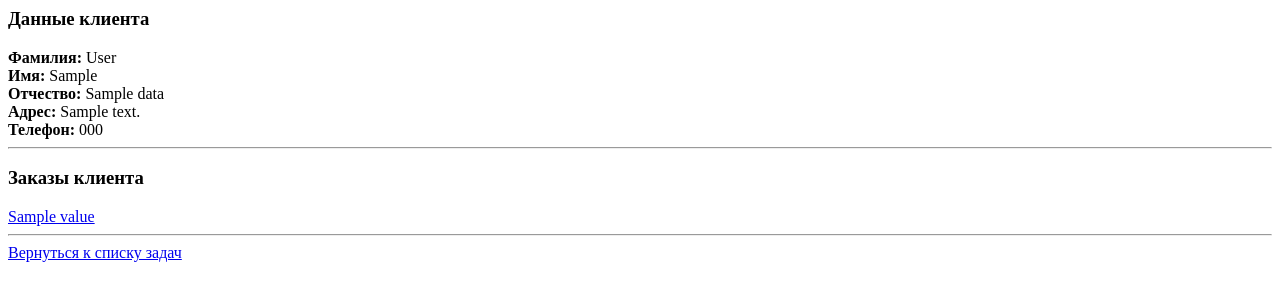
After one commit to vipaction/albero, a PHP site: template code/views/task_info_view.php in a window 1280 px wide. The commit adds this page. Shown: the top 301 px of the page. Run offline with PHP 8.4, Linux system fonts and the light colour scheme; the template is opened without the code that fills it: most values are stand-ins (such as "Sample title", 1, 10 or a date in 2020).

Commit message:
Create taskinfo page with statuses of current task

```diff
--- a/code/models/model_clients.php
+++ b/code/models/model_clients.php
@@ -24,7 +24,10 @@ class Model_clients extends Model {
 	}
 
 	public function get_info($id_client){
+		// clients info (first, last, second name, address, phone)
 		$client_info = $this->base->querySingle("SELECT * FROM clients WHERE rowid=$id_client", true);
+
+		// client's tasks with statuses
 		$client_tasks = $this->base->query("SELECT t.rowid, tsn.name, tsn.value
 											FROM tasks AS t
 											INNER JOIN task_status AS ts
@@ -34,7 +37,7 @@ class Model_clients extends Model {
 											WHERE t.id_client=$id_client");
 		while ($one_task[] = $client_tasks->fetchArray(SQLITE3_ASSOC)) {
 		}
-		array_pop($one_task);
+		array_pop($one_task);		// delete last value (will 'false')
 		return array($client_info, $one_task);
 	}
 }
--- a/code/models/model_main.php
+++ b/code/models/model_main.php
@@ -18,6 +18,6 @@ class Model_main extends Model
 			$result_list[] = $content;
 		}
 
-		return empty($result_list) ? array('Нет заявок') : $result_list;
+		return empty($result_list) ? array(array('address'=>'','phone'=>'','rowid'=>'','name'=>'','value'=>'')) : $result_list;
 	}
 }
--- a/code/views/measure_view.php
+++ b/code/views/measure_view.php
@@ -52,3 +52,4 @@
 <form method="post" action="/measure/measure_form/">
 	<button>Добавить проем</button>
 </form>
+<a href="/main">Вернуться к списку задач</a>
--- /dev/null
+++ b/code/views/task_info_view.php
@@ -0,0 +1,32 @@
+<h3>Данные клиента</h3>
+<div>
+	<b>Фамилия:</b>
+	<?php echo $data['last_name'] ?>
+</div>
+<div>
+	<b>Имя:</b>
+	<?php echo $data['first_name'] ?>
+</div>
+<div>
+	<b>Отчество:</b>
+	<?php echo $data['second_name'] ?>
+</div>
+<div>
+	<b>Адрес:</b>
+	<?php echo $data['address'] ?>
+</div>
+<div>
+	<b>Телефон:</b>
+	<?php echo $data['phone'] ?>
+</div>
+<hr>
+<h3>Заказы клиента</h3>
+	<?php foreach ($addition as $value): ?>
+		<div>
+			<a href="/<?php echo $value['name'] ?>/index/<?php echo $value['id_task'] ?>">
+				<?php echo $value['value'] ?>
+			</a>
+		</div>
+	<?php endforeach ?>
+<hr>
+<a href="/main">Вернуться к списку задач</a>
```
Also changed, not shown: code/controllers/controller_task.php (+24 -19 lines), code/models/model_task.php (+14 -0 lines), base.db.
